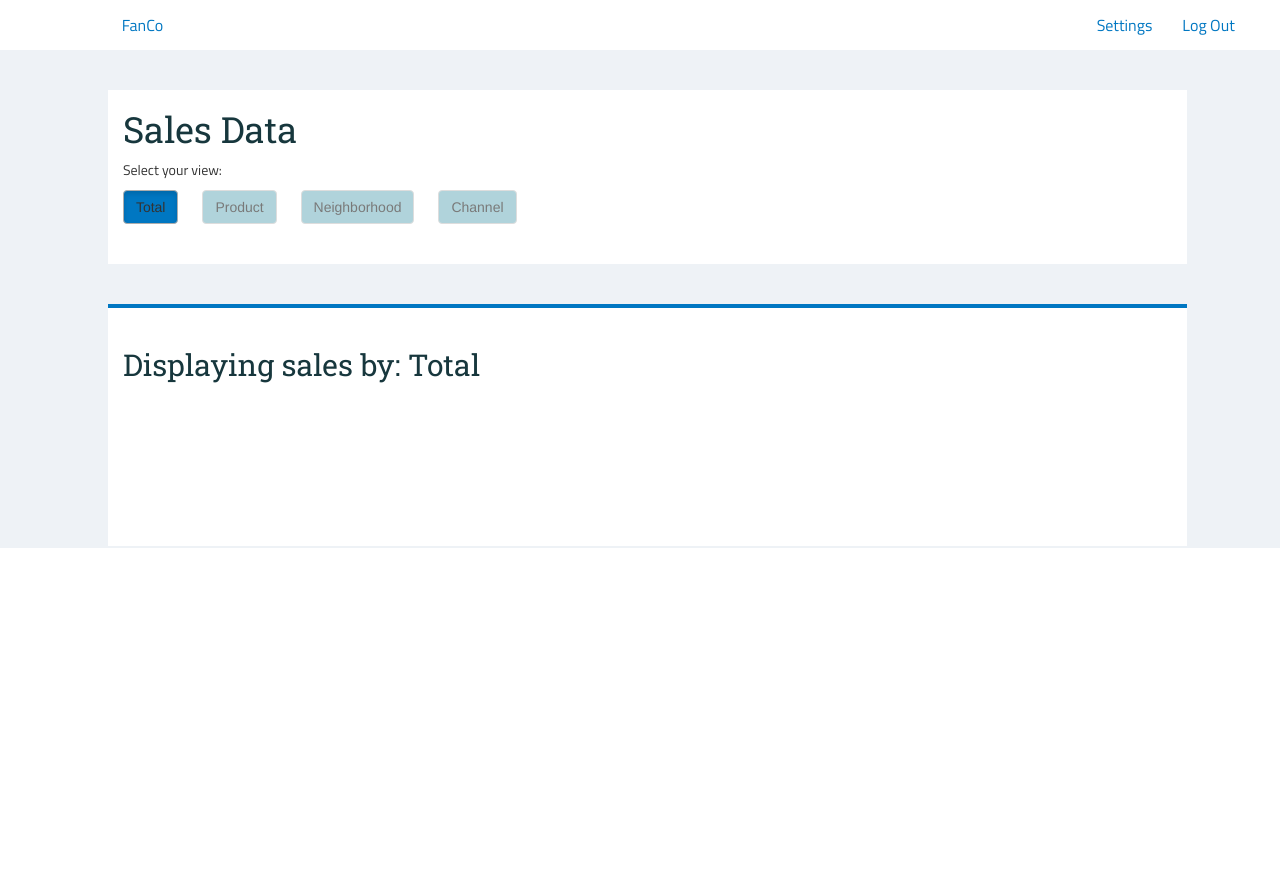
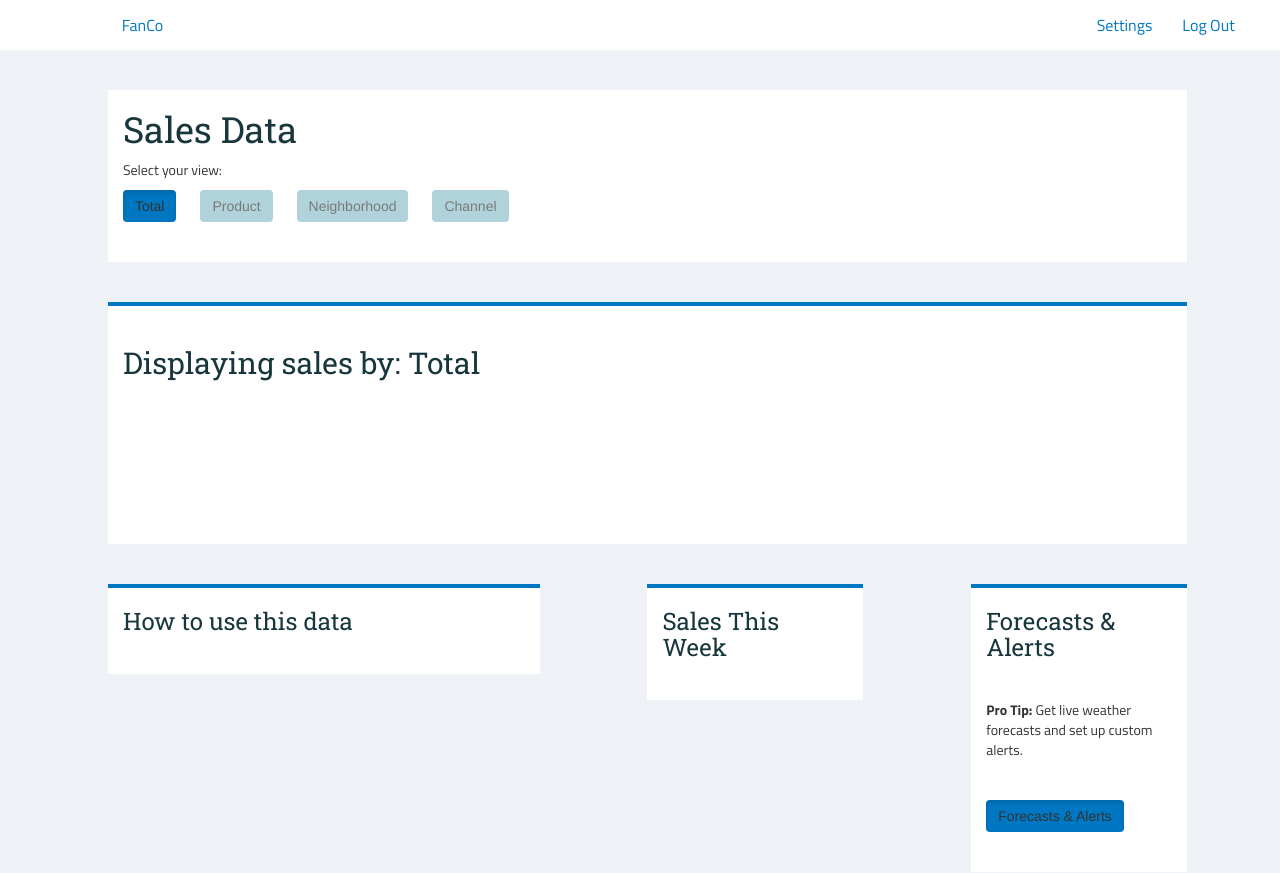
Before and after one commit to AElmoznino/IBM-Hackathon, a website: page public/index.html at #/sales in a window 1280 px wide. Both pictures are taken after a click on the link "SALES". Before the commit the page ends 800 px from the top, so only its background shows below. Drawn offline with nearby package versions, Linux system fonts and the light colour scheme; some packages are replaced by stand-ins of ours; no server answers.

Commit message:
Styled the graph and added placeholders on the sales page

```diff
--- a/public/stylesheets/style.css
+++ b/public/stylesheets/style.css
@@ -271,6 +271,15 @@ rect {
   line-height: 20px;
 }
 
+/* Chart styling */
+svg {
+  padding-left: 20px;
+}
+
+.axis text {
+    font-family: 'Roboto Slab', sans-serif;
+}
+
 /* GRAPHS */
 
 .graph-card {
@@ -305,6 +314,7 @@ a:hover, a:visited, a:focus, a:active {
 .btn {
   background-color: #47A9BD;
   margin-right: 20px;
+  border: none;
 }
 
 button.btn.btn-default.disabled {
--- a/public/templates/sales.html
+++ b/public/templates/sales.html
@@ -11,20 +11,31 @@
         </div>
     </div>
   </div>
+
   <div class="row">
     <div class="col-md-10 col-md-offset-1 graph-card mt" min-height="500px">
       <h2 class="mt">Displaying sales by: Total</h2>
       <prices class="line"></prices>
     </div>
   </div>
+
   <div class="row">
-    <div class="col-md-4">
+    <div class="col-md-4 col-md-offset-1 graph-card mt">
+      <h3 class="mb">How to use this data</h3>
     </div>
-    <div class="col-md-4">
+    <div class="col-md-2 col-md-offset-1 graph-card mt">
+      <h3 class="mb">Sales This Week</h3>
     </div>
-    <div class="col-md-4">
+    <div class="col-md-2 col-md-offset-1 graph-card mt">
+      <h3 class="mb">Forecasts &amp; Alerts</h3>
+      <p class="mb"><strong>Pro Tip:</strong> Get live weather forecasts and set up custom alerts.</p>
+      <button type="button" class="btn btn-default active mb">Forecasts &amp; Alerts</button>
     </div>
   </div>
+
+
+
+
   <div class="row">
     <div class="col-md-12">
     </div>
```
